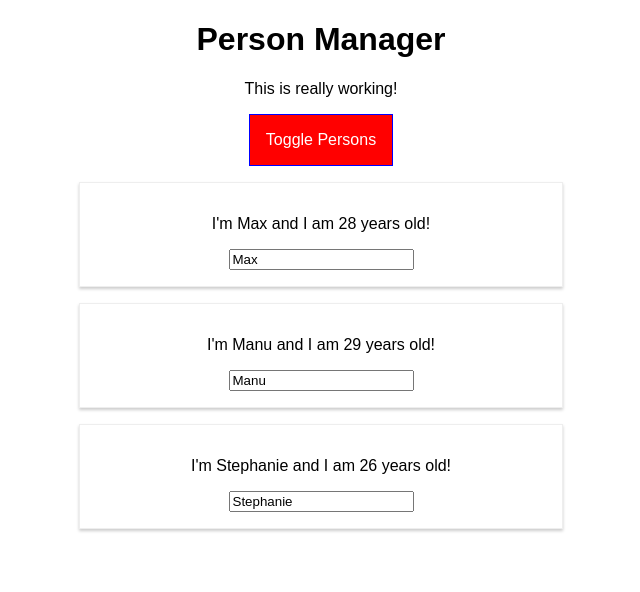
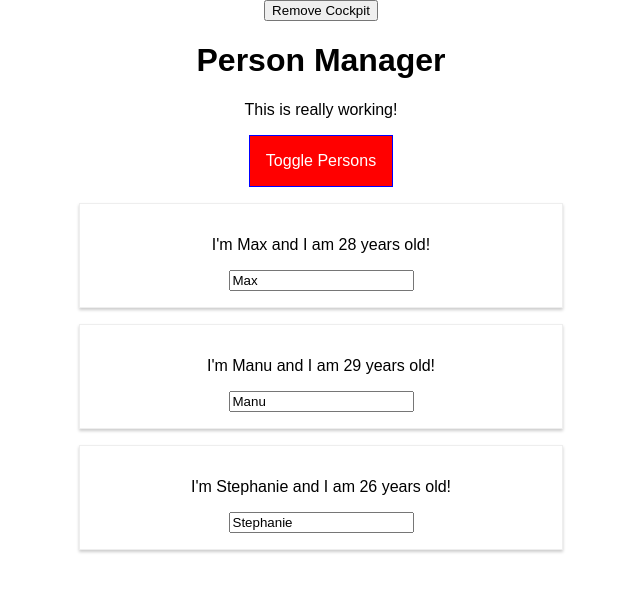
Before and after one commit to jonathanhellstrand/create-react-guide, a React app: page / in a window 1280 px wide. Both pictures are taken after a click on the button "Toggle Persons". Shown: the top 592 px of the page, without its empty margins (319-959 px from the left). Built offline with nearby package versions, Linux system fonts and the light colour scheme.

Commit message:
lesson 94

```diff
--- a/src/components/Cockpit/Cockpit.js
+++ b/src/components/Cockpit/Cockpit.js
@@ -1,8 +1,26 @@
-import React from 'react';
+import React, { useEffect } from 'react';
 
 import classes from './Cockpit.css';
 
 const cockpit = props => {
+  useEffect(() => {
+    console.log('[Cockpit.js useEffect');
+    // Http request...
+    setTimeout(() => {
+      alert('Saved data to cloud!');
+    }, 1000);
+    return () => {
+      console.log('[Cockpit.js] cleanup work in useEffect');
+    };
+  }, []);
+
+  useEffect(() => {
+    console.log('[Cockpit.js] 2nd useEffect');
+    return () => {
+      console.log('[Cockpit.js] cleanup work in 2nd useEffect');
+    }
+  });
+
   const assignedClasses = [];
   let btnClass = '';
   if (props.showPersons) {
--- a/src/components/Persons/Person/Person.js
+++ b/src/components/Persons/Person/Person.js
@@ -1,16 +1,18 @@
-import React from 'react'
+import React, { Component } from 'react'
 
 import classes from './Person.css';
 
-const person = props => {
-  console.log('[Person.js rendering...');
-  return (
-        <div className={classes.Person}>
-            <p onClick={props.click}>I'm {props.name} and I am {props.age} years old!</p>
-            <p>{props.children}</p>
-            <input type='text' onChange={props.changed} value={props.name}/>
-        </div>
+class Person extends Component {
+  render() {
+    console.log('[Person.js rendering...');
+    return (
+      <div className={classes.Person}>
+        <p onClick={this.props.click}>I'm {this.props.name} and I am {this.props.age} years old!</p>
+        <p>{this.props.children}</p>
+        <input type='text' onChange={this.props.changed} value={this.props.name}/>
+      </div>
     )
+  }
 };
 
-export default person;
+export default Person;
--- a/src/components/Persons/Persons.js
+++ b/src/components/Persons/Persons.js
@@ -1,18 +1,52 @@
-import React from 'react';
+import React, { Component } from 'react';
 
 import Person from './Person/Person';
 
-const persons = props => {
+class Persons extends Component {
+  // static getDerivedStateFromProps(props, state) {
+  //   console.log('[Persons.js] getDerivedStateFromProps');
+  //   return state;
+  // }
+
+  // componentWillReceiveProps(props) {
+  //   console.log('[Persons.js] componentWillReceiveProps');
+  // }
+
+  shouldComponentUpdate(nextProps, nextState) {
+    console.log('[Persons.js] shouldComponentUpdate');
+    return true;
+  }
+
+  getSnapshotBeforeUpdate(prevProps, prevState) {
+    console.log('[Persons.js] getSnapshotBeforeUpdate');
+    return { message: 'Snapshot!' };
+  }
+
+  // componentWillUpdate() {
+
+  // }
+
+  componentDidUpdate(prevProps, prevState, snapshot) {
+    console.log('[Persons.js] componentDidUpdate');
+    console.log(snapshot);
+  }
+
+  componentWillUnmount() {
+    console.log('[Persons.js] componentWillUnmount');
+  }
+
+  render() {
     console.log('[Persons.js] rendering...');
-  return props.persons.map((person, index) => {
+    return this.props.persons.map((person, index) => {
       return (<Person
-      click = {() => props.clicked(index)}
+        click = {() => this.props.clicked(index)}
         name={person.name}
         age={person.age}
         key={person.id}
-      changed={(event) => props.changed(event, person.id)} />
+        changed={(event) => this.props.changed(event, person.id)} />
       );
     });
+  }
 };
 
-export default persons;
+export default Persons;
--- a/src/containers/App.js
+++ b/src/containers/App.js
@@ -18,7 +18,8 @@ class App extends Component {
       { id: '23415as', name: 'Stephanie', age: 26 }
     ],
     otherState: 'some other value',
-    showPersons: false
+    showPersons: false,
+    showCockpit: true
   }
 
   static getDerivedStateFromProps(props, state) {
@@ -26,12 +27,21 @@ class App extends Component {
     return state;
   }
 
-  componentWillMount() {
+  // componentWillMount() {
+  //   console.log('[App.js] componentDidMount')
+  // }
+
+  componentDidMount() {
     console.log('[App.js] componentDidMount')
   }
 
-  componentDidMount() {
-    console.log('[App.js] componentDidMount')
+  componentDidUpdate() {
+    console.log('[App.js] componentDidUpdate');
+  }
+
+  shouldComponentUpdate(nextProps, nextState) {
+    console.log('[App.js] shouldComponentUpdate');
+    return true;
   }
 
   nameChangedHandler = (event, id) => {
@@ -78,11 +88,18 @@ class App extends Component {
 
     return (
       <div className={classes.App}>
-        <Cockpit
+        <button
+          onClick={() => {
+            this.setState({ showCockpit: false });
+          }}>
+          Remove Cockpit
+        </button>
+        {this.state.showCockpit ? <Cockpit
           title={this.props.appTitle}
           showPersons={this.state.showPersons}
           persons={this.state.persons}
           clicked={this.togglePersonsHandler} />
+          : null}
         {persons}
       </div>
     );
```
Lines whose indentation alone changed are shown as unchanged.
